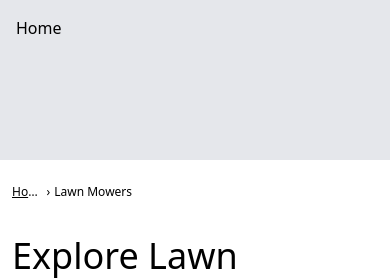
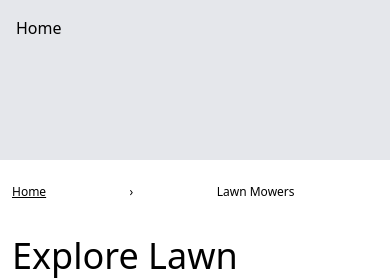
Before and after one commit to theckeler/cc-site-build, a Next.js app: page /lawn-mowers in a window 390 px wide. Shown: the top 280 px of the page. Built offline with nearby package versions, Linux system fonts and the light colour scheme.

Commit message:
bread eatin

```diff
--- a/components/BreadCrumbs.js
+++ b/components/BreadCrumbs.js
@@ -10,7 +10,7 @@ export default function BreadCrumbs({
 	return (
 		<ul className="flex flex-col lg:flex-row flex-wrap w-full py-2">
 			<li className="lg:basis-auto">
-				<ul className="flex items-center text-xs w-full min-w-full">
+				<ul className="grid grid-flow-col auto-rows-min items-center text-xs w-full min-w-full">
 					{crumbs.map(function (crumb, i) {
 						const checkNum = i < crumbs.length - 1 ? true : false;
 						const LinkElement = checkNum ? "a" : "div";
@@ -20,8 +20,8 @@ export default function BreadCrumbs({
 								<li
 									className={`${crumbCSS} ${
 										checkNum
-											? "w-auto truncate md:whitespace-nowrap md:overflow-visible"
-											: "basis-full"
+											? "truncate md:whitespace-nowrap md:overflow-visible"
+											: ""
 									} `}>
 									<LinkElement
 										href={crumb.url ? crumb.url : "#top"}
```
